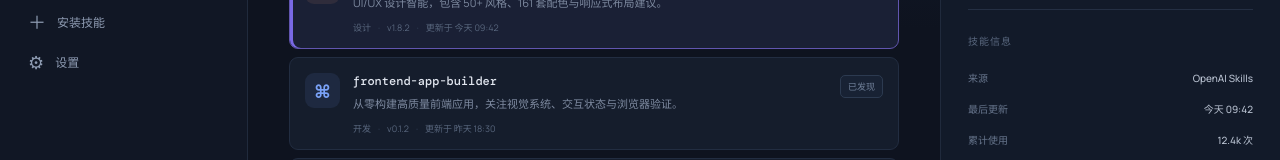
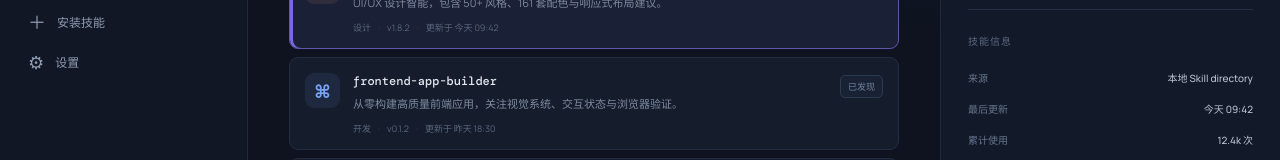
Before and after one commit to xuCesar/smple-skills-management, a React (Vite) app: page / in a window 1280 px wide. Shown: the part 344-504 px from the top of the page. Built offline with nearby package versions, Linux system fonts and the light colour scheme.

Commit message:
fix: handle empty skill library state

```diff
--- a/src/App.tsx
+++ b/src/App.tsx
@@ -15,6 +15,8 @@ type Skill = {
   icon: string
   tags: string[]
 }
+
+const emptySkill: Skill = { id: '', name: '暂无选中 Skill', description: '扫描目录后将在这里显示 Skill 详情。', category: '—', version: '—', updated: '—', uses: '—', color: '#94a3b8', icon: '⌁', tags: [] }
 
 const initialSkills: Skill[] = [
   { id: 'ui-ux-pro-max', name: 'ui-ux-pro-max', description: 'UI/UX 设计智能，包含 50+ 风格、161 套配色与响应式布局建议。', category: '设计', version: '1.8.2', updated: '今天 09:42', uses: '12.4k', color: '#f29d74', icon: '✦', tags: ['设计', '前端', '推荐'] },
@@ -63,7 +65,7 @@ export function App() {
     } catch { setToast('扫描失败，请检查目录权限') } finally { setScanning(false); window.setTimeout(() => setToast(''), 2200) }
   }
 
-  const selected = skills.find((skill) => skill.id === selectedId) ?? skills[0]
+  const selected = skills.find((skill) => skill.id === selectedId) ?? skills[0] ?? emptySkill
   const filteredSkills = useMemo(() => skills.filter((skill) => {
     const matchesQuery = `${skill.name} ${skill.description} ${skill.tags.join(' ')}`.toLowerCase().includes(query.toLowerCase())
     const matchesFilter = filter === '全部' || skill.category === filter
@@ -106,7 +108,7 @@ export function App() {
             <p className="detail-description">{selected.description}</p>
             <div className="detail-actions"><button className="primary-button" onClick={() => setToast('正在检查更新…')}><Icon size={14}>↻</Icon> 检查更新</button><button className="secondary-button" onClick={() => setToast('已打开技能文档')}><Icon size={14}>↗</Icon> 查看文档</button></div>
             <div className="detail-divider" />
-            <div className="detail-section"><div className="section-title">技能信息</div><div className="meta-list"><div><span>来源</span><strong>OpenAI Skills</strong></div><div><span>最后更新</span><strong>{selected.updated}</strong></div><div><span>累计使用</span><strong>{selected.uses} 次</strong></div><div><span>兼容环境</span><strong>桌面端 · CLI</strong></div></div></div>
+            <div className="detail-section"><div className="section-title">技能信息</div><div className="meta-list"><div><span>来源</span><strong>{selected.tags.includes('默认目录') ? '默认 Skill directory' : '本地 Skill directory'}</strong></div><div><span>最后更新</span><strong>{selected.updated}</strong></div><div><span>累计使用</span><strong>{selected.uses} 次</strong></div><div><span>兼容环境</span><strong>桌面端 · CLI</strong></div></div></div>
             <div className="detail-section"><div className="section-title">标签</div><div className="tag-list">{selected.tags.map((tag) => <span className="tag" key={tag}>{tag}</span>)}</div></div>
             <div className="detail-note"><Icon size={15}>✧</Icon><div><strong>管理提示</strong><p>Skill library 只记录发现与来源，不会改变外部代理的读取行为。</p></div></div>
           </aside>
```
